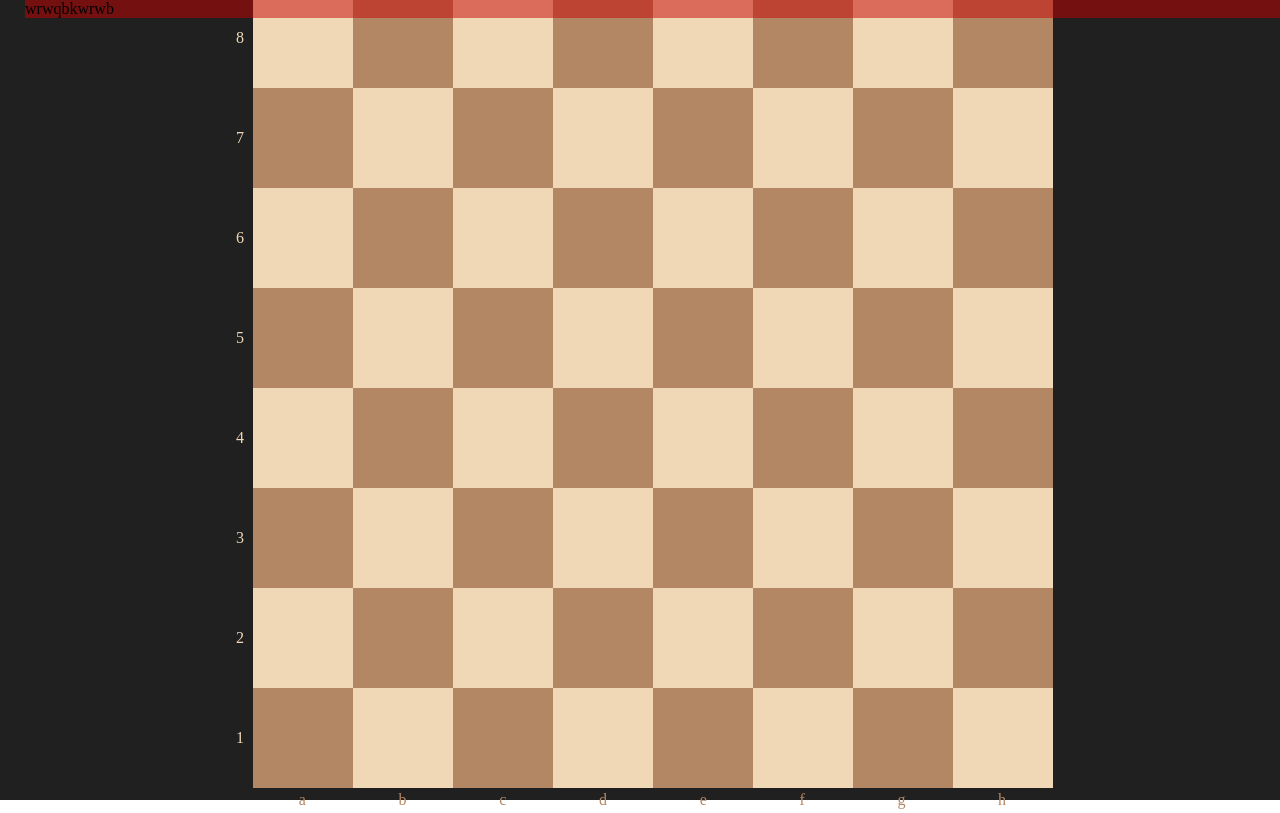
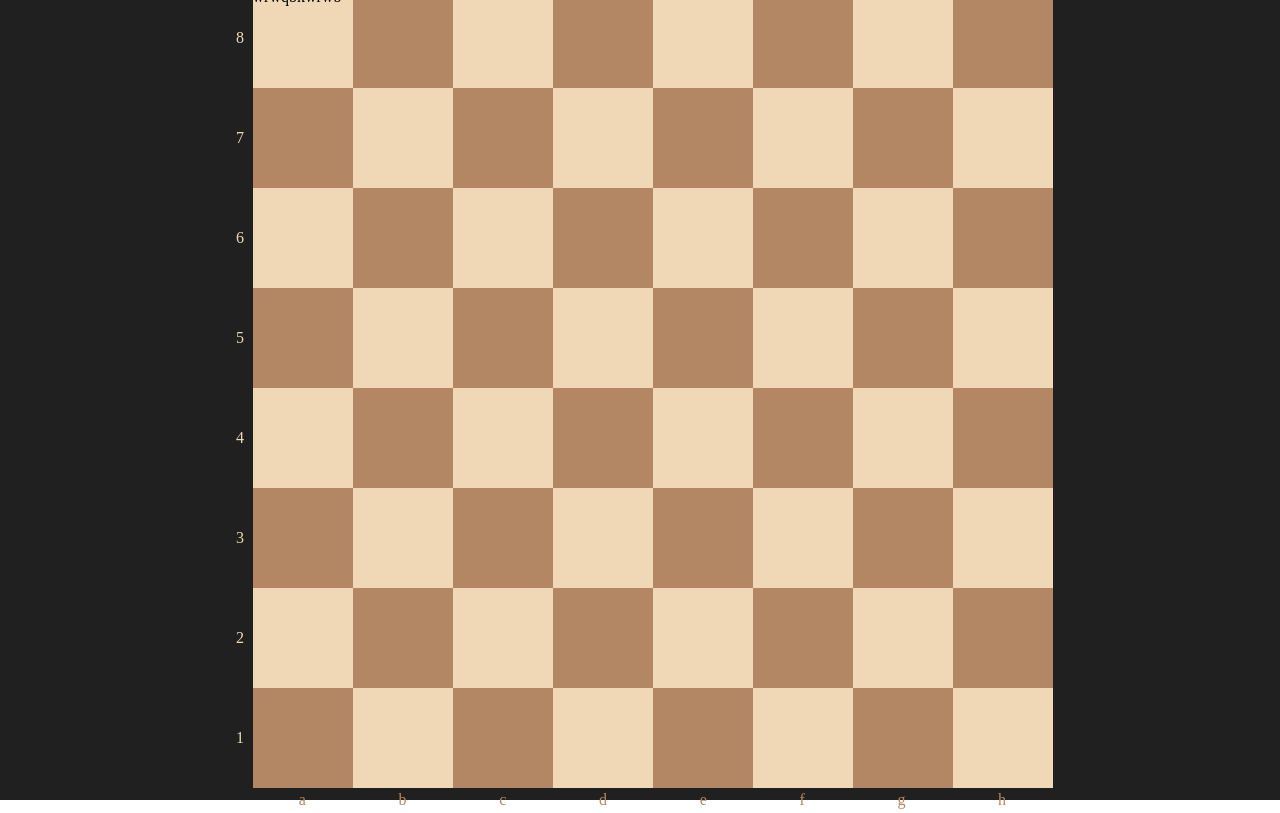
Before and after one commit to Erto2024/ReactChess, a React (Vite) app in the folder front-end/: page / in a window 1280 px wide. Built offline with nearby package versions, Linux system fonts and the light colour scheme.

Commit message:
Fixed Layout

```diff
--- a/front-end/src/components/Board/Board.css
+++ b/front-end/src/components/Board/Board.css
@@ -2,7 +2,7 @@
 .board {
   display:grid;
   grid-template-columns: calc(0.25*var(--tile-size)) calc(8*var(--tile-size));
-
+  position: relative;
 
 }
 
--- a/front-end/src/components/Pieces/Pieces.css
+++ b/front-end/src/components/Pieces/Pieces.css
@@ -1,10 +1,9 @@
-.pieces{
-  background-color: rgba(200,0,0,0.5);
+.pieces {
+  right: 0;
+  top: 0;
   position: absolute;
-  top: 0;
-  right: 0;
-  left: calc(0.25*var(--tile-size));
-  bottom: calc(0,25*var(--tile-size));
+  left: calc(.25*var(--tile-size));
+  bottom: calc(.25*var(--tile-size));
 }
 
 .piece {
--- a/front-end/src/components/Pieces/Pieces.jsx
+++ b/front-end/src/components/Pieces/Pieces.jsx
@@ -11,16 +11,14 @@ function Pieces() {
 
   console.log(position);
 
-  return <div className="pieces">
+  return<div className="pieces">
           {position.map((r,rank) =>
             r.map((f,file) =>
               position[rank][file]
               ?   position [rank][file]
               :   null
-
           ))}
         </div>
 
 }
-
 export default Pieces;
```
